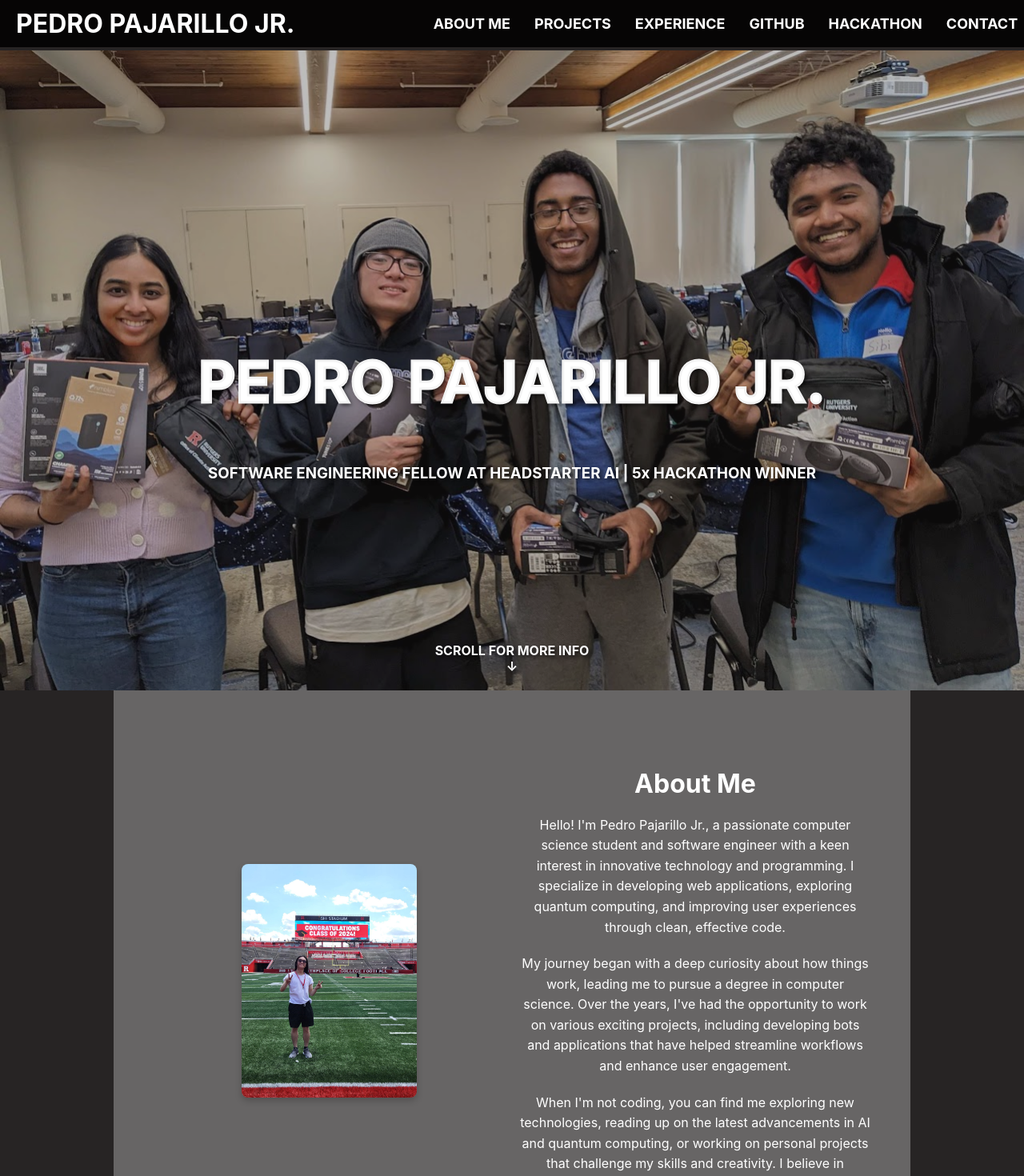
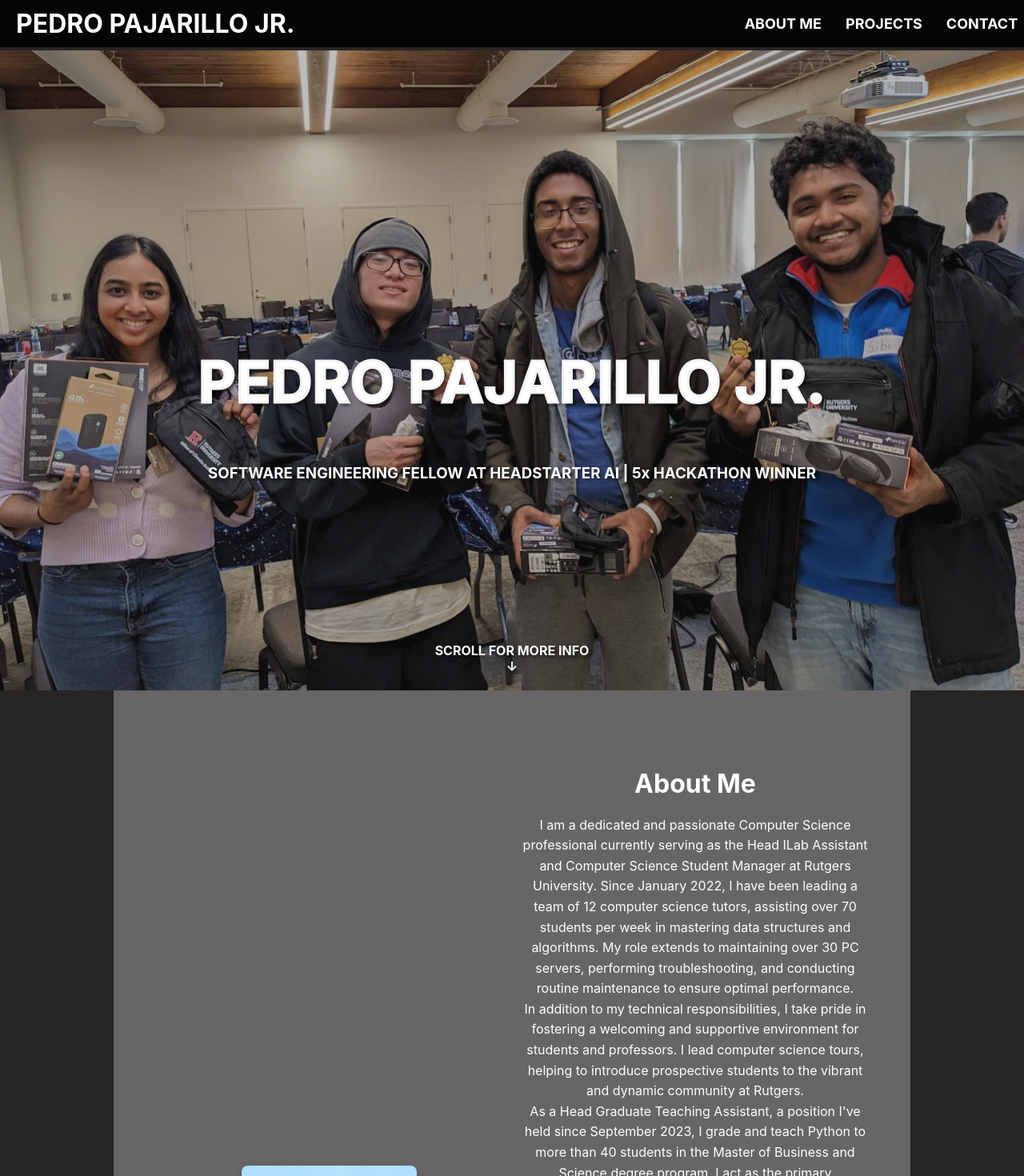
Before and after one commit to pedropa140/backup_portfolio, a React (Create React App) app in the folder portfolio/: page / in a window 1280 px wide. Shown: the top 1470 px of the page at 80% size. Built offline with nearby package versions, Linux system fonts and the light colour scheme.

Commit message:
20240726T16:33:42 - Updated links.

```diff
--- a/portfolio/public/index.html
+++ b/portfolio/public/index.html
@@ -3,7 +3,7 @@
 <head>
   <meta charset="UTF-8">
   <meta name="viewport" content="width=device-width, initial-scale=1.0">
-  <title>My Portfolio</title>
+  <title>Portfolio | Pedro Pajarillo Jr.</title>
   <!-- Link to favicon -->
   <link rel="icon" href="%PUBLIC_URL%/icon.png" type="image/png">
   <!-- If using ICO format -->
--- a/portfolio/src/App.css
+++ b/portfolio/src/App.css
@@ -86,7 +86,7 @@ section h2 {
   background: rgb(6, 5, 5);;
   color: white;
   margin-bottom: -50px;
-  height: 800px;
+  height: 100px;
 }
 
 html {
@@ -141,3 +141,7 @@ section#about {
   border-radius: 8px;
   box-shadow: 0 4px 8px rgba(0, 0, 0, 0.2);
 }
+
+#contact p {
+  color:white;
+}
--- a/portfolio/src/App.js
+++ b/portfolio/src/App.js
@@ -30,9 +30,6 @@ function App() {
           <ul>
             <li><a href="#about">ABOUT ME</a></li>
             <li><a href="#projects">PROJECTS</a></li>
-            <li><a href="#experience">EXPERIENCE</a></li>
-            <li><a href="#github">GITHUB</a></li>
-            <li><a href="#hackathon">HACKATHON</a></li>
             <li><a href="#contact">CONTACT</a></li>
           </ul>
         </nav>
@@ -45,13 +42,19 @@ function App() {
         <div className="about-text">
           <h2>About Me</h2>
           <p>
-            Hello! I'm Pedro Pajarillo Jr., a passionate computer science student and software engineer with a keen interest in innovative technology and programming. I specialize in developing web applications, exploring quantum computing, and improving user experiences through clean, effective code.
-          </p>
-          <p>
-            My journey began with a deep curiosity about how things work, leading me to pursue a degree in computer science. Over the years, I've had the opportunity to work on various exciting projects, including developing bots and applications that have helped streamline workflows and enhance user engagement.
-          </p>
-          <p>
-            When I'm not coding, you can find me exploring new technologies, reading up on the latest advancements in AI and quantum computing, or working on personal projects that challenge my skills and creativity. I believe in continuous learning and am always looking for new ways to grow and contribute to the tech community.
+          I am a dedicated and passionate Computer Science professional currently serving as the Head ILab Assistant and Computer Science Student Manager at Rutgers University. Since January 2022, I have been leading a team of 12 computer science tutors, assisting over 70 students per week in mastering data structures and algorithms. My role extends to maintaining over 30 PC servers, performing troubleshooting, and conducting routine maintenance to ensure optimal performance.
+          <br></br>
+          In addition to my technical responsibilities, I take pride in fostering a welcoming and supportive environment for students and professors. I lead computer science tours, helping to introduce prospective students to the vibrant and dynamic community at Rutgers.
+          <br></br>
+          As a Head Graduate Teaching Assistant, a position I've held since September 2023, I grade and teach Python to more than 40 students in the Master of Business and Science degree program. I act as the primary communicator between teaching assistants and the head professor, and I dedicate over six hours weekly to office hours, providing students with the support they need to solidify their understanding of lecture topics. I also design and implement new assignments that challenge students and ensure alignment with curriculum objectives.
+          <br></br>
+          I hold a Bachelor of Science in Computer Science with a Minor in Cognitive Science from Rutgers University, with a GPA of 3.3/4.0. I also earned an Associate in Science in Computer Science from Middlesex County College, where I made the Dean’s List with a GPA of 3.5/4.0. Additionally, I participated in the IBM Qiskit Global Summer School in both 2022 and 2023, further honing my skills in quantum computing.
+          <br></br>
+          My personal projects include Green Habits, a task planner focused on sustainability that won the HackRU Spring Hackathon in 2024, and two Discord bots: a Reminder Bot that helps users keep track of tasks and events, and a Gambling Bot that provides a simulated casino experience.
+          <br></br>
+          My technical skills encompass a wide range of programming languages, frameworks, and APIs, including Python, Java, C, HTML, CSS, JavaScript, SQL, Flask, Django, and more.
+          <br></br>
+          My journey in academia and hands-on experience in computer science has equipped me with a unique blend of technical expertise, leadership skills, and a passion for teaching and mentoring. I am committed to inspiring the next generation of computer scientists and continuously striving to create an engaging and enriching learning experience for all students.
           </p>
         </div>
       </section>
@@ -116,11 +119,35 @@ function App() {
             The Gambling Discord-Bot has been a popular addition to many gaming and entertainment-focused Discord servers. The project showcases my skills in creating engaging and interactive applications, and highlights my ability to develop complex systems with user-centric features.
           </p>
         </div>
+        <div className="project">
+          <h3>BeReal-Bot</h3>
+          <p>
+            Welcome to BeReal-Bot! 👋 This bot is designed to capture authentic moments, just like the BeReal app. Every day, at a random time, you’ll be prompted to share a photo that showcases your true self—no filters, no edits! 📸✨
+          </p>
+          <p>
+            How It Works:
+            <ul>
+              <li>
+                <strong>Random Moment:</strong> You’ll receive a notification at a surprise time.
+              </li>
+              <li>
+                <strong>Snap a Pic:</strong> You’ll have 2 minutes to take a photo of what you’re doing right at that moment. It’s all about being real!
+              </li>
+              <li>
+                <strong>Share & Connect:</strong> After you snap your pic, you can share it with friends and see their moments too. Let’s keep it genuine!
+              </li>
+            </ul>
+          </p>
+          <p>
+            Remember, it’s not about the likes; it’s about capturing life as it is. So get ready to embrace the spontaneity! 🎉
+          </p>
+        </div>
+
       </section>
 
       <section id="contact">
         <h2>CONTACT</h2>
-        <p>You can reach me at: <a href="mailto:your.email@example.com">your.email@example.com</a></p>
+        <p>You can reach me at: <a href="mailto:pedropa140@gmail.com">pedropa140@gmail.com</a></p>
       </section>
     </div>
   );
```
